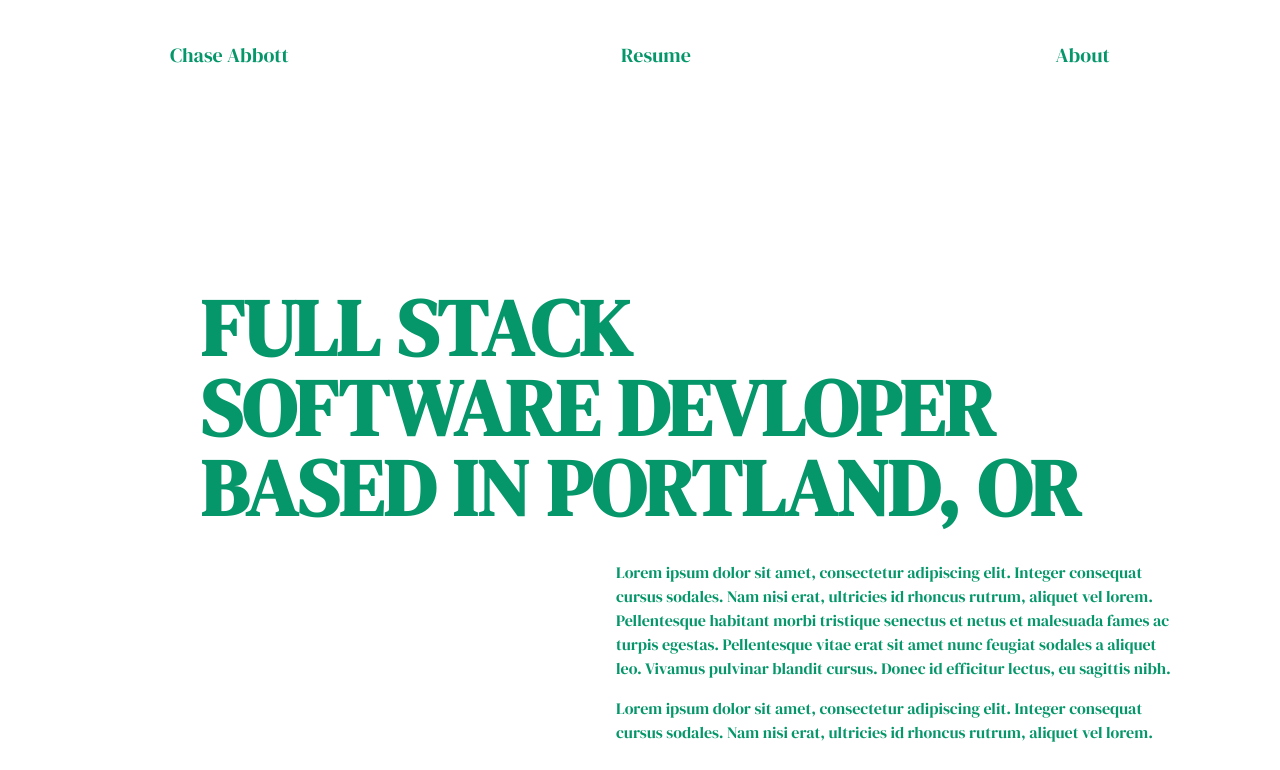
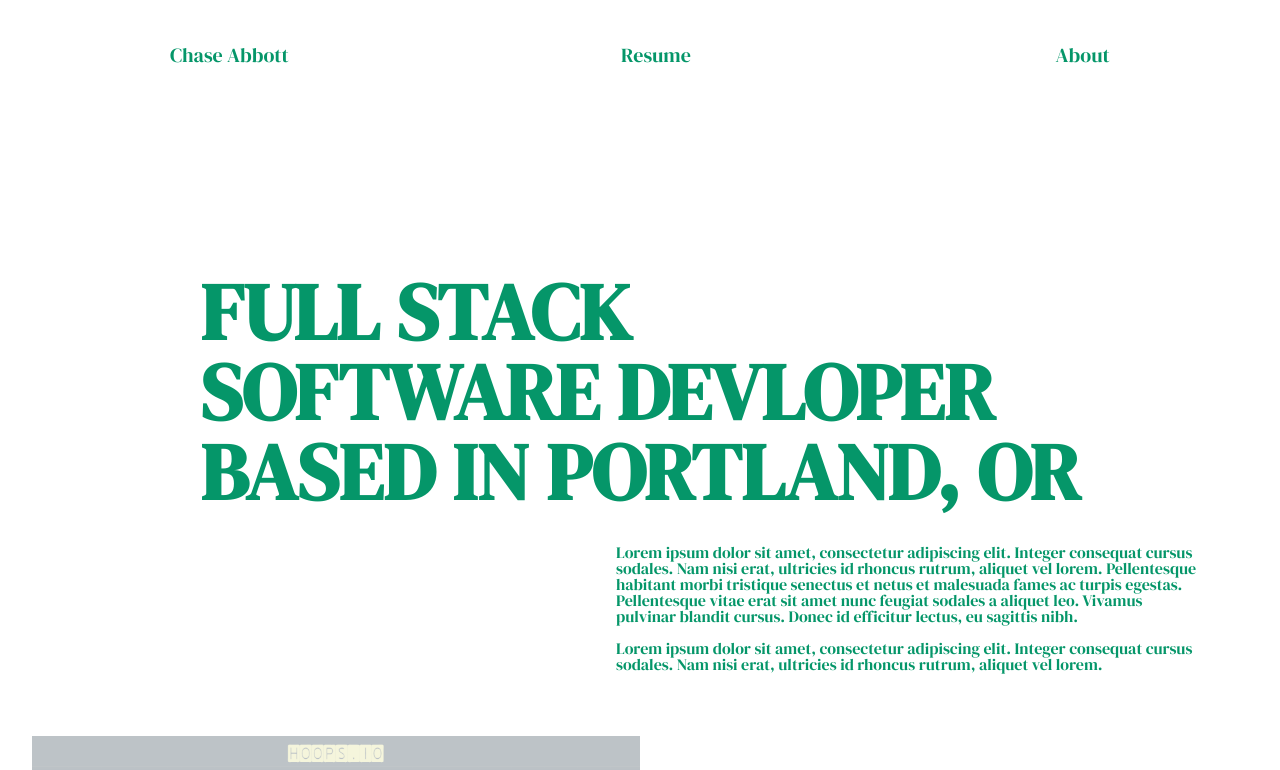
Before and after one commit to chase-abbott/Portfolio, a React (Create React App) app: page / in a window 1280 px wide. Shown: the top 770 px of the page. Built offline with nearby package versions, Linux system fonts and the light colour scheme.

Commit message:
Change margin and font size for title parapgraph

```diff
--- a/src/app/App.js
+++ b/src/app/App.js
@@ -22,7 +22,7 @@ class App extends Component {
             component = {Header}
           />
 
-          <main className="m-8">
+          <main className="m-4">
 
             <Switch>
               <Route path="/" exact
--- a/src/components/home/Home.js
+++ b/src/components/home/Home.js
@@ -8,20 +8,20 @@ export default class Home extends Component {
 
   render() {
     return (
-      <div className="Home mt-32 tablet:mt-60 font-theme">
-        <div className="grid grid-rows-2 justify-center iPhone:text-2xl tablet:text-5xl desktop:text-7xl text-green-600 leading-none mb-8 font-bold">
+      <div className="Home mt-32 w-full tablet:mt-60 font-theme">
+        <div className="grid grid-rows-2 justify-center text-2.5xl w-full tablet:text-5xl desktop:text-7xl text-green-600 leading-none mb-8 font-bold">
           <span className="flex justify-self-start">FULL STACK</span>
           <span className="flex justify-self-start ">SOFTWARE DEVLOPER</span>
           <span className="flex justify-self-start ">BASED IN PORTLAND, OR</span>
         </div>
         <div className=" grid grid-rows-2 text-green-600 tablet:mr-12">
           <p className="grid grid-cols-4 tablet:grid-cols-4 mb-4">
-            <span className="col-start-2 col-span-3 tablet:col-start-3 tablet:col-span-2 text-tiny tablet:text-base">
+            <span className="col-start-2 col-span-3 tablet:col-start-3 tablet:col-span-2 text-xs leading-none tablet:text-base">
             Lorem ipsum dolor sit amet, consectetur adipiscing elit. Integer consequat cursus sodales. Nam nisi erat, ultricies id rhoncus rutrum, aliquet vel lorem. Pellentesque habitant morbi tristique senectus et netus et malesuada fames ac turpis egestas. Pellentesque vitae erat sit amet nunc feugiat sodales a aliquet leo. Vivamus pulvinar blandit cursus. Donec id efficitur lectus, eu sagittis nibh.
             </span>
           </p>
           <p className="grid grid-cols-4 tablet:grid-cols-4 mb-4">
-            <span className="col-start-2 col-span-3 tablet:col-start-3 tablet:col-span-2 text-tiny tablet:text-base">
+            <span className="col-start-2 col-span-3 tablet:col-start-3 tablet:col-span-2 text-xs leading-none tablet:text-base">
             Lorem ipsum dolor sit amet, consectetur adipiscing elit. Integer consequat cursus sodales. Nam nisi erat, ultricies id rhoncus rutrum, aliquet vel lorem.
             </span>
           </p>
--- a/tailwind.config.js
+++ b/tailwind.config.js
@@ -14,6 +14,7 @@ module.exports = {
       'lg': '1.125rem',
       'xl': '1.25rem',
       '2xl': '1.5rem',
+      '2.5xl': '1.75rem',
       '3xl': '1.875rem',
       '4xl': '2.25rem',
       '5xl': '3rem',
```
